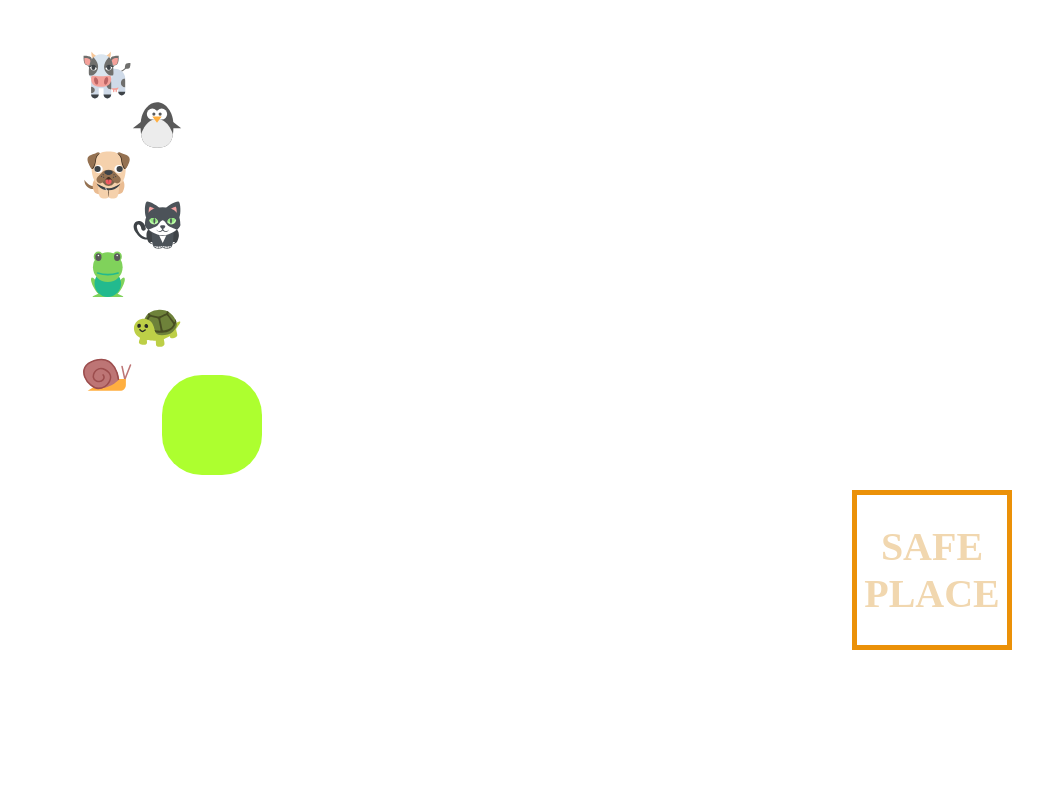
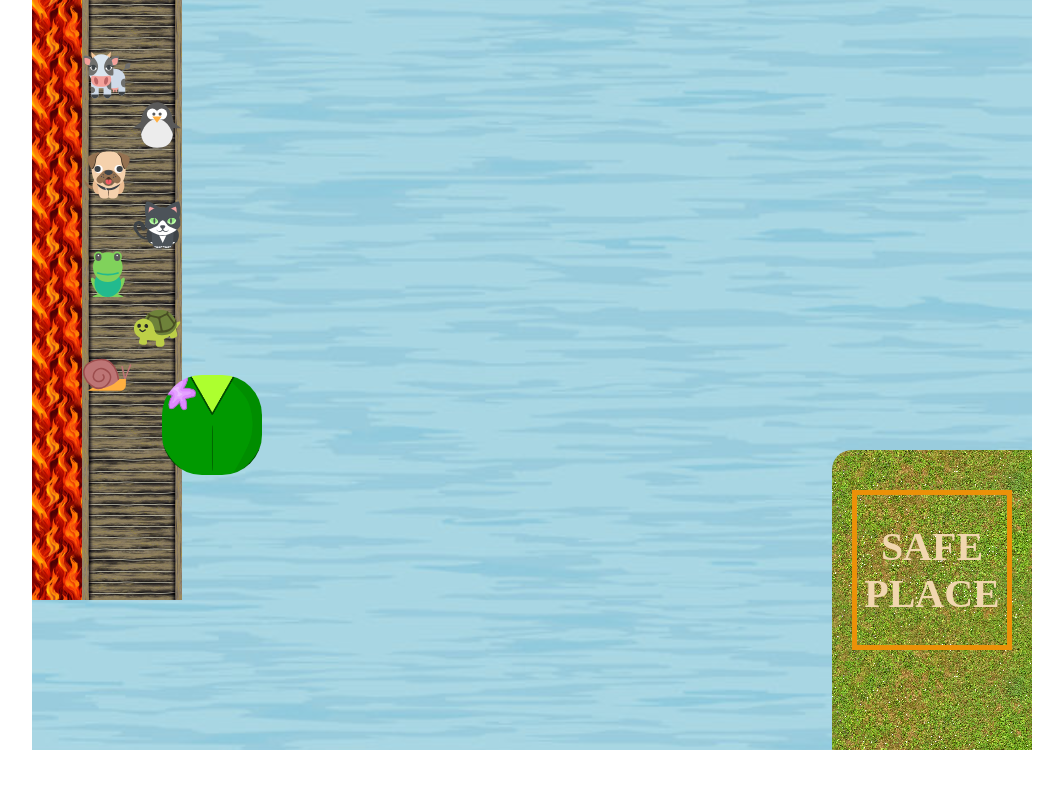
Before and after one commit to Jphindev/Waterlily, a plain HTML site: page index.html in a window 1280 px wide. Shown: the whole page, without its empty margins (108-1171 px from the left). Drawn offline with Linux system fonts and the light colour scheme; the site is published under a folder, as on GitHub Pages, so addresses that start at the root find nothing.

Commit message:
change textures url

```diff
--- a/index.css
+++ b/index.css
@@ -136,7 +136,7 @@
 	width: 1000px;
 	height: 750px;
 	/* background-color: rgb(97, 201, 232); */
-	background-image: url(/textures/water3.jpg);
+	background-image: url(textures/water3.jpg);
 	background-size: 1000px;
 }
 
@@ -145,7 +145,7 @@
 	left: 0px;
 	width: 50px;
 	height: 600px;
-	background-image: url(/textures/fire.avif);
+	background-image: url(textures/fire.avif);
 	background-size: 50px;
 }
 
@@ -155,7 +155,7 @@
 	width: 100px;
 	height: 600px;
 	/* background-color: rgb(184, 115, 10); */
-	background-image: url(/textures/wooden-bridge.webp);
+	background-image: url(textures/wooden-bridge.webp);
 	background-size: 100px;
 }
 
@@ -166,7 +166,7 @@
 	width: 100px;
 	height: 100px;
 	background-color: greenyellow;
-	background-image: url(/textures/lilypad.png);
+	background-image: url(textures/lilypad.png);
 	background-position: center;
 	background-size: 110%;
 	border-radius: 40px;
@@ -180,7 +180,7 @@
 	right: 0;
 	width: 200px;
 	height: 300px;
-	background-image: url(/textures/grass.jpg);
+	background-image: url(textures/grass.jpg);
 }
 
 .safeplace {
```
